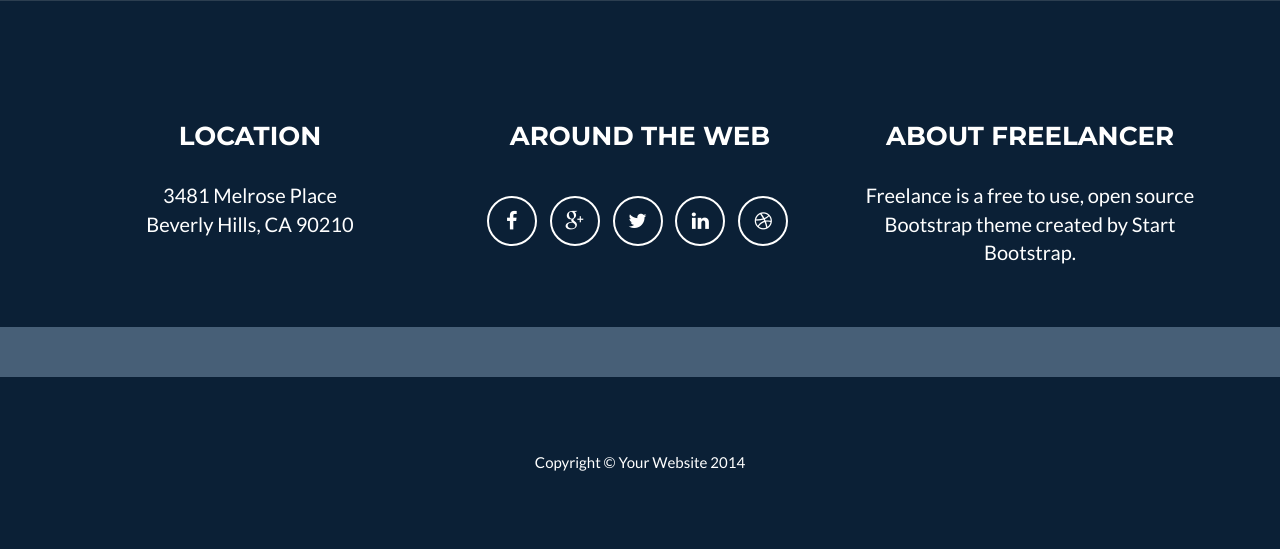
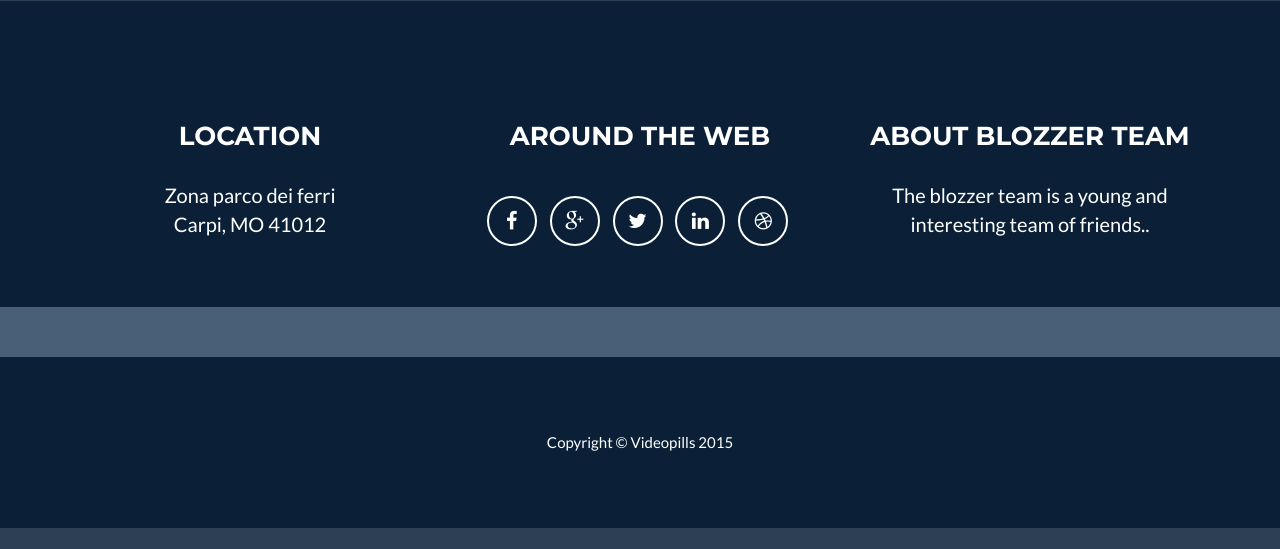
Before and after one commit to grindcoder/Videopills, a Django app: template data/templates/home/home.html in a window 1280 px wide. Shown: the part 2219-2768 px from the top of the page. After the commit the page ends 2747 px from the top, so only its background shows below. Run offline with Django 3.2, Linux system fonts and the light colour scheme; the template is opened without the code that fills it, so the values that code supplies are empty; some libraries are stand-ins or nearby versions.

Commit message:
Aggiunte info nel footer

```diff
--- a/data/templates/skeleton/custom_footer.html
+++ b/data/templates/skeleton/custom_footer.html
@@ -5,7 +5,7 @@
                 <div class="row">
                     <div class="footer-col col-md-4">
                         <h3>Location</h3>
-                        <p>3481 Melrose Place<br>Beverly Hills, CA 90210</p>
+                        <p>Zona parco dei ferri<br>Carpi, MO 41012</p>
                     </div>
                     <div class="footer-col col-md-4">
                         <h3>Around the Web</h3>
@@ -28,8 +28,8 @@
                         </ul>
                     </div>
                     <div class="footer-col col-md-4">
-                        <h3>About Freelancer</h3>
-                        <p>Freelance is a free to use, open source Bootstrap theme created by <a href="http://startbootstrap.com">Start Bootstrap</a>.</p>
+                        <h3>About Blozzer Team</h3>
+                        <p>The blozzer team is a young and interesting team of friends.<!--a href="http://startbootstrap.com">Start Bootstrap</a-->.</p>
                     </div>
                 </div>
             </div>
@@ -38,7 +38,7 @@
             <div class="container">
                 <div class="row">
                     <div class="col-lg-12">
-                        Copyright &copy; Your Website 2014
+                        Copyright &copy; Videopills 2015
                     </div>
                 </div>
             </div>
```
